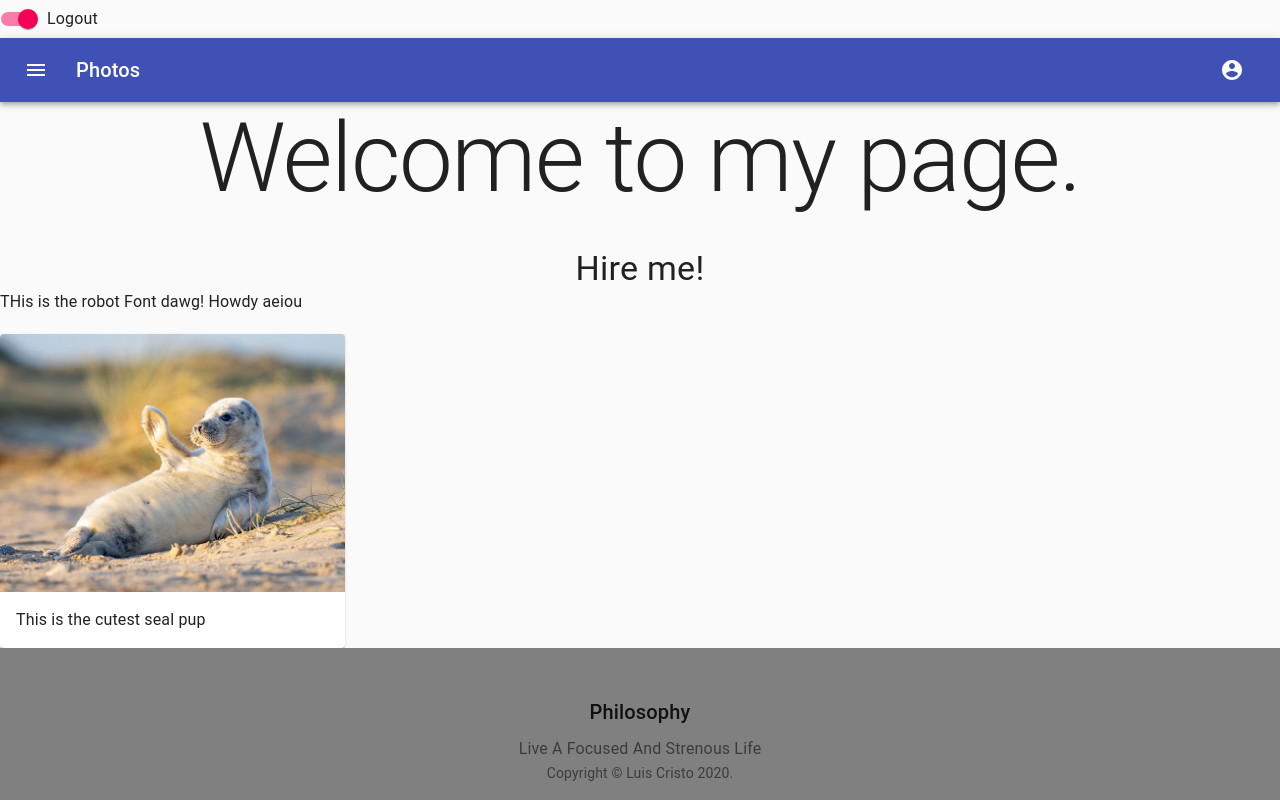
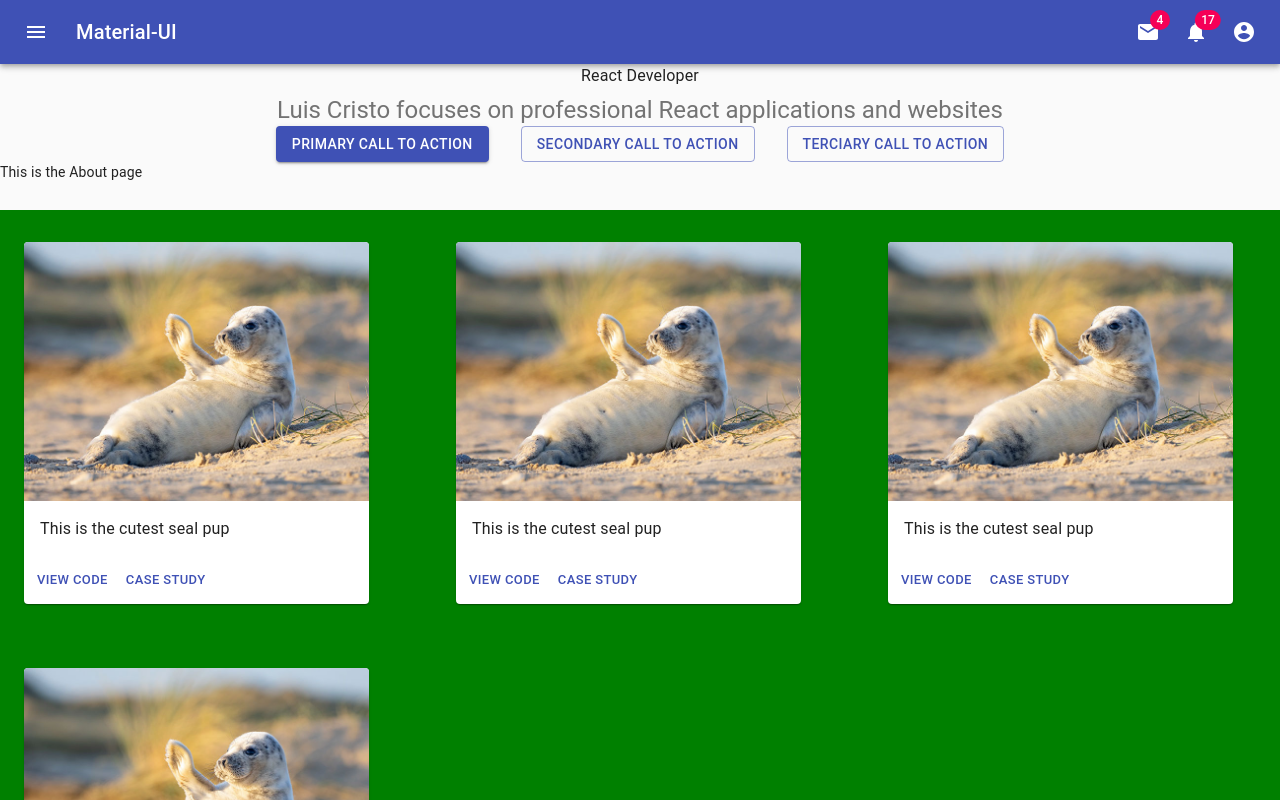
Before and after one commit to Blazekla/portfolio, a React (Create React App) app: page / in a window 1280 px wide. Shown: the top 800 px of the page. Built offline with nearby package versions, Linux system fonts and the light colour scheme.

Commit message:
Added more pages and code to webpage

```diff
--- a/src/App.js
+++ b/src/App.js
@@ -8,24 +8,25 @@ import { CssBaseline } from "@material-ui/core";
 import Footer from "./components/Footer";
 import MenuAppBar from "./components/AppBar";
 import ContentCard from "./components/sub_components/Cards";
+import HeroBanner from "./components/sub_components/HeroUnit";
 
+import TestBar from "./components/sub_components/Test";
 function App() {
   return (
     <React.Fragment>
       <CssBaseline />
-      <MenuAppBar />
-      <Typography variant="h1" component="h2" gutterBottom align="center">
-        Welcome to my page.
-      </Typography>
-      <Typography align="center" variant="h4">
-        Hire me!
-      </Typography>
-      <Typography>THis is the robot Font dawg! Howdy aeiou</Typography>
-      <br></br>
-      <ContentCard />
-      {/* <About /> */}
-      {/* <Projects /> */}
-      {/* <Contact /> */}
+      {/* <MenuAppBar /> */}
+      <TestBar />
+      <HeroBanner />
+      <About />
+      <br />
+      <br />
+      <br />
+      <Projects />
+
+      <br />
+      <br />
+      <Contact />
       <Footer />
     </React.Fragment>
   );
--- a/src/components/AppBar.js
+++ b/src/components/AppBar.js
@@ -12,6 +12,8 @@ import FormGroup from "@material-ui/core/FormGroup";
 import MenuItem from "@material-ui/core/MenuItem";
 import Menu from "@material-ui/core/Menu";
 
+import useTheme from "@material-ui/core/styles/useTheme";
+
 const useStyles = makeStyles(theme => ({
   root: {
     flexGrow: 1
@@ -25,6 +27,7 @@ const useStyles = makeStyles(theme => ({
 }));
 
 export default function MenuAppBar() {
+  console.log(useTheme());
   const classes = useStyles();
   const [auth, setAuth] = React.useState(true);
   const [anchorEl, setAnchorEl] = React.useState(null);
--- a/src/components/Projects.js
+++ b/src/components/Projects.js
@@ -17,7 +17,7 @@ import {
   useTheme,
   makeStyles
 } from "@material-ui/styles";
-
+import ContentCard from "./sub_components/Cards";
 import { green } from "@material-ui/core/colors";
 
 // import "typeface-roboto";
@@ -26,6 +26,8 @@ const useStyles = makeStyles(theme => ({
     backgroundColor: "darkgreen"
   }
 }));
+
+const count = [1, 2, 3, 4];
 function Projects() {
   // const theme = useTheme();
   // const matches = useMediaQuery(theme.breakpoints.up("sm"));
@@ -33,7 +35,7 @@ function Projects() {
   const classes = useStyles();
   return (
     <React.Fragment>
-      <Container maxWidth="xl" style={{ backgroundColor: "green" }}>
+      <Container maxWidth="lg" style={{ backgroundColor: "green" }}>
         {/* Grid Section Start */}
         <Grid
           container
@@ -42,40 +44,22 @@ function Projects() {
           // alignItems="flex-start"
           spacing={8}
         >
-          {/* <GriD Comment out container spacing={4}> */}
-          <Grid item xs={12} sm={6} md={4}>
-            <Card className={classes.card}>
-              <CardMedia
-                className={classes.cardMedia}
-                image="https://source.unsplash.com/random"
-                title="Image title"
-              />
-              <CardContent className={classes.cardContent}>
-                <Typography gutterBottom variant="h5" component="h2">
-                  Heading
-                </Typography>
-                <Typography>
-                  This is a media card. You can use this section to describe the
-                  content.
-                </Typography>
-              </CardContent>
-              <CardActions>
-                <Button size="small" color="primary">
-                  View
-                </Button>
-                <Button size="small" color="primary">
-                  Edit
-                </Button>
-              </CardActions>
-            </Card>
-          </Grid>
+          {count.map(id => (
+            <Grid item key={id} xs={12} sm={6} md={4}>
+              <ContentCard />
+            </Grid>
           ))}
-          {/* </GriD> */}
+          {/* <Grid item xs={12} sm={6} md={4}>
+            <ContentCard />
+            <ContentCard />
+            <ContentCard />
+            <ContentCard />
+          </Grid> */}
         </Grid>
         {/* Grid secion End */}
 
-        <Typography>{`The theme value of sm is : ${matches}`}</Typography>
-        <Paper>Howdy</Paper>
+        {/* <Typography>{`The theme value of sm is : ${matches}`}</Typography>
+        <Paper>Howdy</Paper> */}
       </Container>
     </React.Fragment>
   );
--- a/src/components/sub_components/Cards.js
+++ b/src/components/sub_components/Cards.js
@@ -24,16 +24,26 @@ function ContentCard() {
       <CardActionArea>
         <CardMedia
           component="img"
-          //   image="https://source.unsplash.com/random"
-          //   image={seal}
-          image="./sealpup.jpg"
+          alt="Waving photogenic seal"
+          // height="200"
+          //   image="https://source.unsplash.com/random" this works online
+          //   image={seal} this only works went you import the image above
+          image="./sealpup.jpg" //This works since the image was moved to the public folder
           title="Photogenic Seal Pup"
         />
-        {/* <img src={process.env.PUBLIC_URL + "/sealpup.jpg"} /> */}
         <CardContent>
           <Typography>This is the cutest seal pup</Typography>
         </CardContent>
       </CardActionArea>
+
+      <CardActions>
+        <Button size="small" color="primary">
+          View Code
+        </Button>
+        <Button size="small" color="primary">
+          Case Study
+        </Button>
+      </CardActions>
     </Card>
   );
 }
--- /dev/null
+++ b/src/components/sub_components/HeroUnit.js
@@ -0,0 +1,70 @@
+import React from "react";
+import Container from "@material-ui/core/Container";
+import Typography from "@material-ui/core/Typography";
+import Grid from "@material-ui/core/Grid";
+import { Button } from "@material-ui/core";
+
+function HeroUnit() {
+  return (
+    <React.Fragment>
+      <Container
+        maxWidth="md"
+        // style={{ backgroundColor: "green" }}
+      >
+        <Typography
+          component="h1"
+          // variant="h2"
+          align="center"
+          color="textPrimary"
+          gutterBottom
+        >
+          React Developer
+        </Typography>
+        <Typography
+          variant="h5"
+          align="center"
+          color="textSecondary"
+          // style={{ backgroundColor: "orange" }}
+          // paragraph
+        >
+          Luis Cristo focuses on professional React applications and websites
+        </Typography>
+
+        <Grid
+          container
+          spacing={4}
+          justify="center"
+          // style={{ backgroundColor: "blue" }}
+        >
+          <Grid item>
+            <Button variant="contained" color="primary">
+              Primary call to action
+            </Button>
+          </Grid>
+          <Grid item>
+            <Button variant="outlined" color="primary">
+              Secondary call to action
+            </Button>
+          </Grid>
+          <Grid item>
+            <Button variant="outlined" color="primary">
+              Terciary call to action
+            </Button>
+          </Grid>
+        </Grid>
+      </Container>
+    </React.Fragment>
+  );
+}
+
+export default HeroUnit;
+
+{
+  /* <Typography variant="h1" component="h2" gutterBottom align="center">
+  Welcome to my page.
+</Typography>
+<Typography align="center" variant="h4">
+  Hire me!
+</Typography>
+<Typography>THis is the robot Font dawg! Howdy aeiou</Typography> */
+}
--- a/src/components/sub_components/test.js
+++ b/src/components/sub_components/test.js
@@ -1,50 +1,230 @@
 import React from "react";
-import { makeStyles } from "@material-ui/core/styles";
-import Card from "@material-ui/core/Card";
-import CardActionArea from "@material-ui/core/CardActionArea";
-import CardActions from "@material-ui/core/CardActions";
-import CardContent from "@material-ui/core/CardContent";
-import CardMedia from "@material-ui/core/CardMedia";
-import Button from "@material-ui/core/Button";
+import { fade, makeStyles } from "@material-ui/core/styles";
+import AppBar from "@material-ui/core/AppBar";
+import Toolbar from "@material-ui/core/Toolbar";
+import IconButton from "@material-ui/core/IconButton";
 import Typography from "@material-ui/core/Typography";
+import InputBase from "@material-ui/core/InputBase";
+import Badge from "@material-ui/core/Badge";
+import MenuItem from "@material-ui/core/MenuItem";
+import Menu from "@material-ui/core/Menu";
+import MenuIcon from "@material-ui/icons/Menu";
+import SearchIcon from "@material-ui/icons/Search";
+import AccountCircle from "@material-ui/icons/AccountCircle";
+import MailIcon from "@material-ui/icons/Mail";
+import NotificationsIcon from "@material-ui/icons/Notifications";
+import MoreIcon from "@material-ui/icons/MoreVert";
 
-const useStyles = makeStyles({
-  card: {
-    maxWidth: 345
+const useStyles = makeStyles(theme => ({
+  grow: {
+    flexGrow: 1
+  },
+  menuButton: {
+    marginRight: theme.spacing(2)
+  },
+  title: {
+    display: "none",
+    [theme.breakpoints.up("sm")]: {
+      display: "block"
+    }
+  },
+  search: {
+    position: "relative",
+    borderRadius: theme.shape.borderRadius,
+    backgroundColor: fade(theme.palette.common.white, 0.15),
+    "&:hover": {
+      backgroundColor: fade(theme.palette.common.white, 0.25)
+    },
+    marginRight: theme.spacing(2),
+    marginLeft: 0,
+    width: "100%",
+    [theme.breakpoints.up("sm")]: {
+      marginLeft: theme.spacing(3),
+      width: "auto"
+    }
+  },
+  searchIcon: {
+    width: theme.spacing(7),
+    height: "100%",
+    position: "absolute",
+    pointerEvents: "none",
+    display: "flex",
+    alignItems: "center",
+    justifyContent: "center"
+  },
+  inputRoot: {
+    color: "inherit"
+  },
+  inputInput: {
+    padding: theme.spacing(1, 1, 1, 7),
+    transition: theme.transitions.create("width"),
+    width: "100%",
+    [theme.breakpoints.up("md")]: {
+      width: 200
+    }
+  },
+  sectionDesktop: {
+    display: "none",
+    [theme.breakpoints.up("md")]: {
+      display: "flex"
+    }
+  },
+  sectionMobile: {
+    display: "flex",
+    [theme.breakpoints.up("md")]: {
+      display: "none"
+    }
   }
-});
+}));
 
-export default function ImgMediaCard() {
+export default function PrimarySearchAppBar() {
   const classes = useStyles();
+  const [anchorEl, setAnchorEl] = React.useState(null);
+  const [mobileMoreAnchorEl, setMobileMoreAnchorEl] = React.useState(null);
+
+  const isMenuOpen = Boolean(anchorEl);
+  const isMobileMenuOpen = Boolean(mobileMoreAnchorEl);
+
+  const handleProfileMenuOpen = event => {
+    setAnchorEl(event.currentTarget);
+  };
+
+  const handleMobileMenuClose = () => {
+    setMobileMoreAnchorEl(null);
+  };
+
+  const handleMenuClose = () => {
+    setAnchorEl(null);
+    handleMobileMenuClose();
+  };
+
+  const handleMobileMenuOpen = event => {
+    setMobileMoreAnchorEl(event.currentTarget);
+  };
+
+  const menuId = "primary-search-account-menu";
+  const renderMenu = (
+    <Menu
+      anchorEl={anchorEl}
+      anchorOrigin={{ vertical: "top", horizontal: "right" }}
+      id={menuId}
+      keepMounted
+      transformOrigin={{ vertical: "top", horizontal: "right" }}
+      open={isMenuOpen}
+      onClose={handleMenuClose}
+    >
+      <MenuItem onClick={handleMenuClose}>Profile</MenuItem>
+      <MenuItem onClick={handleMenuClose}>My account</MenuItem>
+    </Menu>
+  );
+
+  const mobileMenuId = "primary-search-account-menu-mobile";
+  const renderMobileMenu = (
+    <Menu
+      anchorEl={mobileMoreAnchorEl}
+      anchorOrigin={{ vertical: "top", horizontal: "right" }}
+      id={mobileMenuId}
+      keepMounted
+      transformOrigin={{ vertical: "top", horizontal: "right" }}
+      open={isMobileMenuOpen}
+      onClose={handleMobileMenuClose}
+    >
+      <MenuItem>
+        <IconButton aria-label="show 4 new mails" color="inherit">
+          <Badge badgeContent={34} color="secondary">
+            <MailIcon />
+          </Badge>
+        </IconButton>
+        <p>Messages</p>
+      </MenuItem>
+      <MenuItem>
+        <IconButton aria-label="show 11 new notifications" color="inherit">
+          <Badge badgeContent={11} color="secondary">
+            <NotificationsIcon />
+          </Badge>
+        </IconButton>
+        <p>Notifications</p>
+      </MenuItem>
+      <MenuItem onClick={handleProfileMenuOpen}>
+        <IconButton
+          aria-label="account of current user"
+          aria-controls="primary-search-account-menu"
+          aria-haspopup="true"
+          color="inherit"
+        >
+          <AccountCircle />
+        </IconButton>
+        <p>Profile</p>
+      </MenuItem>
+    </Menu>
+  );
 
   return (
-    <Card className={classes.card}>
-      <CardActionArea>
-        <CardMedia
-          component=""
-          alt="Contemplative Reptile"
-          height="140"
-          image="/static/images/cards/contemplative-reptile.jpg"
-          title="Contemplative Reptile"
-        />
-        <CardContent>
-          <Typography gutterBottom variant="h5" component="h2">
-            Lizard
+    <div className={classes.grow}>
+      <AppBar position="static">
+        <Toolbar>
+          <IconButton
+            edge="start"
+            className={classes.menuButton}
+            color="inherit"
+            aria-label="open drawer"
+          >
+            <MenuIcon />
+          </IconButton>
+          <Typography className={classes.title} variant="h6" noWrap>
+            Material-UI
           </Typography>
-          <Typography variant="body2" color="textSecondary" component="p">
-            Lizards are a widespread group of squamate reptiles, with over 6,000
-            species, ranging across all continents except Antarctica
-          </Typography>
-        </CardContent>
-      </CardActionArea>
-      <CardActions>
-        <Button size="small" color="primary">
-          Share
-        </Button>
-        <Button size="small" color="primary">
-          Learn More
-        </Button>
-      </CardActions>
-    </Card>
+          {/* <div className={classes.search}>
+            <div className={classes.searchIcon}> */}
+          {/* <SearchIcon /> */}
+          {/* </div>
+            <InputBase
+              placeholder="Search…"
+              classes={{
+                root: classes.inputRoot,
+                input: classes.inputInput,
+              }}
+              inputProps={{ 'aria-label': 'search' }}
+            />
+          </div> */}
+          <div className={classes.grow} />
+          <div className={classes.sectionDesktop}>
+            <IconButton aria-label="show 4 new mails" color="inherit">
+              <Badge badgeContent={4} color="secondary">
+                <MailIcon />
+              </Badge>
+            </IconButton>
+            <IconButton aria-label="show 17 new notifications" color="inherit">
+              <Badge badgeContent={17} color="secondary">
+                <NotificationsIcon />
+              </Badge>
+            </IconButton>
+            <IconButton
+              edge="end"
+              aria-label="account of current user"
+              aria-controls={menuId}
+              aria-haspopup="true"
+              onClick={handleProfileMenuOpen}
+              color="inherit"
+            >
+              <AccountCircle />
+            </IconButton>
+          </div>
+          <div className={classes.sectionMobile}>
+            <IconButton
+              aria-label="show more"
+              aria-controls={mobileMenuId}
+              aria-haspopup="true"
+              onClick={handleMobileMenuOpen}
+              color="inherit"
+            >
+              <MoreIcon />
+            </IconButton>
+          </div>
+        </Toolbar>
+      </AppBar>
+      {renderMobileMenu}
+      {renderMenu}
+    </div>
   );
 }
```
